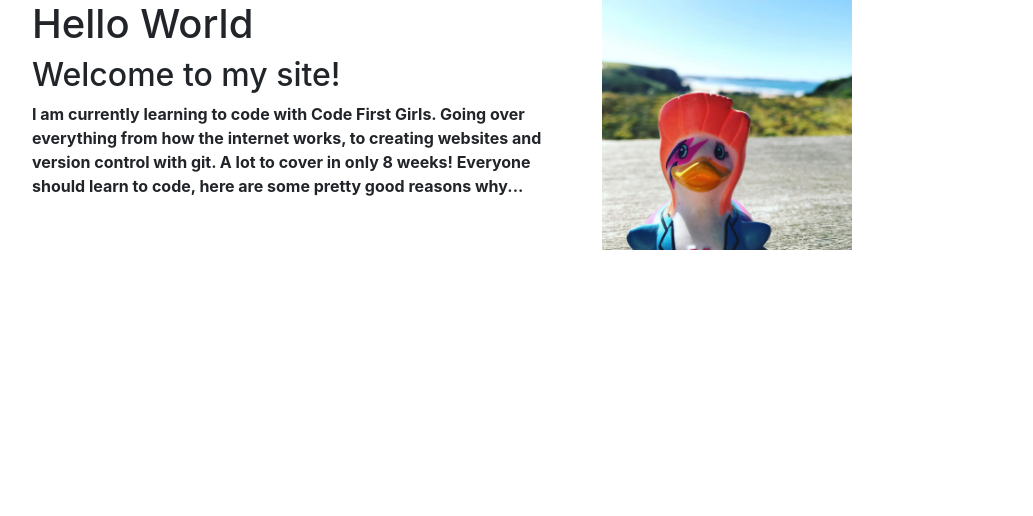
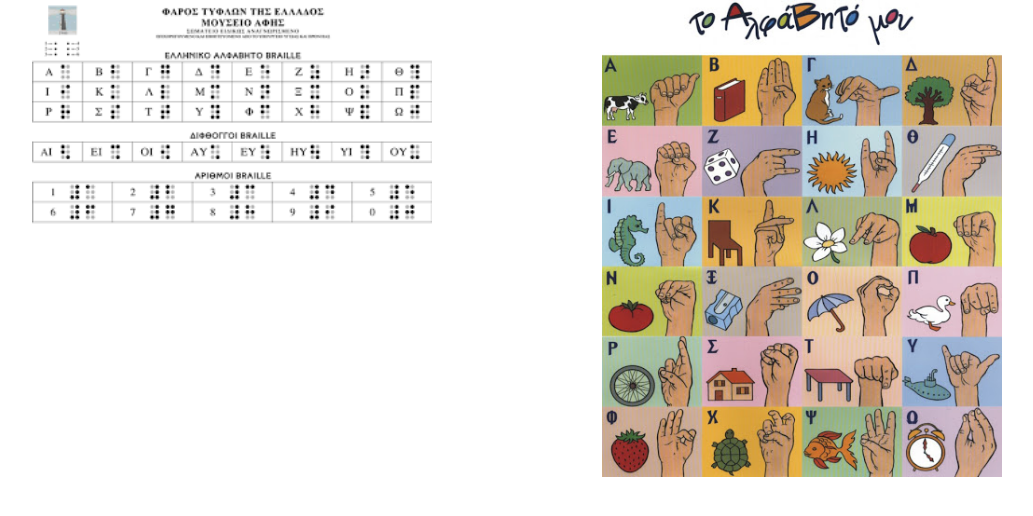
Before and after one commit to cliotzoa/CodeLikeAGirl, a plain HTML site: page index.html in a window 1280 px wide. Shown: the whole page, without its empty margins (53-1086 px from the left). Drawn offline with nearby package versions, Linux system fonts and the light colour scheme.

Commit message:
ImagesOfLanguages

```diff
--- a/index.html
+++ b/index.html
@@ -9,16 +9,10 @@
         <div class="container">
             <div class="row">
                 <div class="col">
-                    <h1> Hello World </h1>
-
-                    <h2> Welcome to my site! </h2>
-
-                    <p><b>I am currently learning to code with Code First Girls. Going over everything from how the
-                    internet works, to creating websites and version control with git. A lot to cover in only 8 weeks!
-                    Everyone should learn to code, here are some pretty good reasons why... </b></p>
+                    <img class="imgBrailleLanguage"src="images/imgBrailleLanguage.png">
                 </div>
                 <div class="col">
-                    <img class="duck-image"src="images/duck.jpg">
+                    <img class="imgSignLanguage"src="images/imgSignLanguage.jpg">
                 </div>
             </div>
         </div>
--- a/styles/style.css
+++ b/styles/style.css
@@ -1 +1,2 @@
-.duck-image {width: 250px;}
+.imgBrailleLanguage {width:400px ;}
+.imgSignLanguage {width:400px ;}
```
Also changed, not shown: images/duck.jpg (deleted), images/imgBrailleLanguage.png (added), images/imgSignLanguage.jpg (added), 1 other file.
